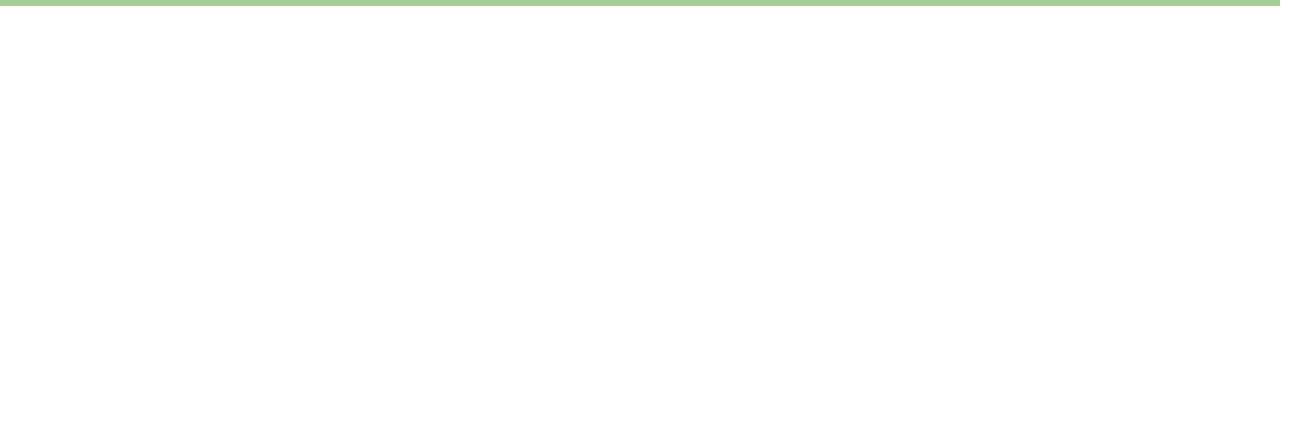
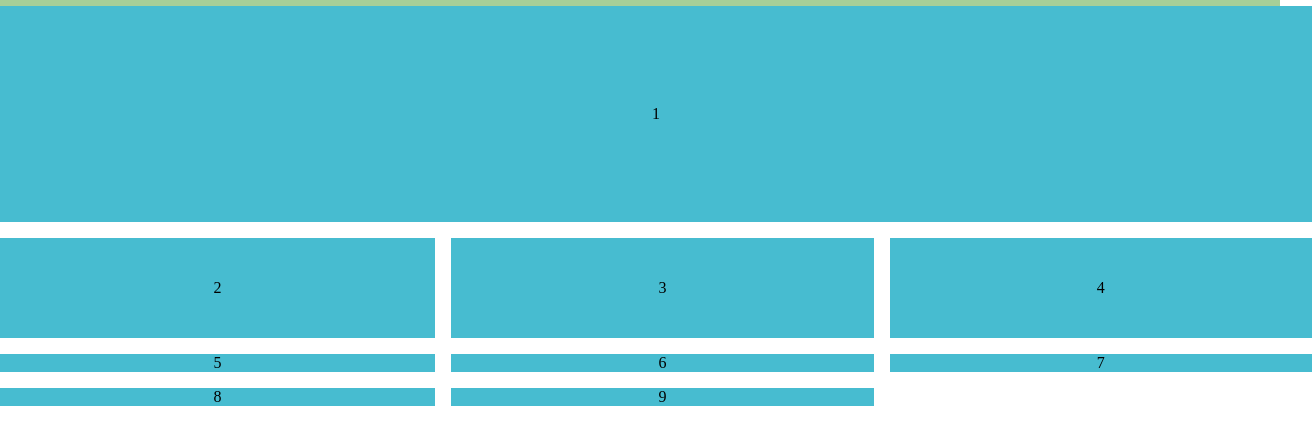
Before and after one commit to indilearn/New_index, a plain HTML site: page template/index.html in a window 1280 px wide. Shown: the part 66-510 px from the top of the page, 1312 px wide, since content can reach past the window. Drawn offline with Linux system fonts and the light colour scheme.

Commit message:
Grid added by Ganesh

```diff
--- a/static/styles.css
+++ b/static/styles.css
@@ -42,3 +42,24 @@
     font-size: 1.2rem;
     font-family: Arial, Helvetica, sans-serif;
 }
+.gridContainer{
+    display: grid;
+    grid-template-columns: 34% 33% 33%;
+    grid-template-rows: 100px 100px 100px;
+    gap: 1rem;
+}
+.gridContent{
+    background-color: #47bcd0;
+    display: flex;
+    align-items: center;
+    justify-content: center;
+
+}
+.gridContent1{
+    background-color: #47bcd0;
+    display: flex;
+    align-items: center;
+    justify-content: center;
+    grid-row: 1/span 2;
+    grid-column: 1/span 3;
+}
--- a/template/index.html
+++ b/template/index.html
@@ -21,6 +21,17 @@
             </ul>
         </div>
     </nav>
+    <div class="gridContainer">
+        <div class="gridContent1">1</div>
+        <div class="gridContent">2</div>
+        <div class="gridContent">3</div>
+        <div class="gridContent">4</div>
+        <div class="gridContent">5</div>
+        <div class="gridContent">6</div>
+        <div class="gridContent">7</div>
+        <div class="gridContent">8</div>
+        <div class="gridContent">9</div>
+    </div>
    </main>
 </body>
 </html>
```
